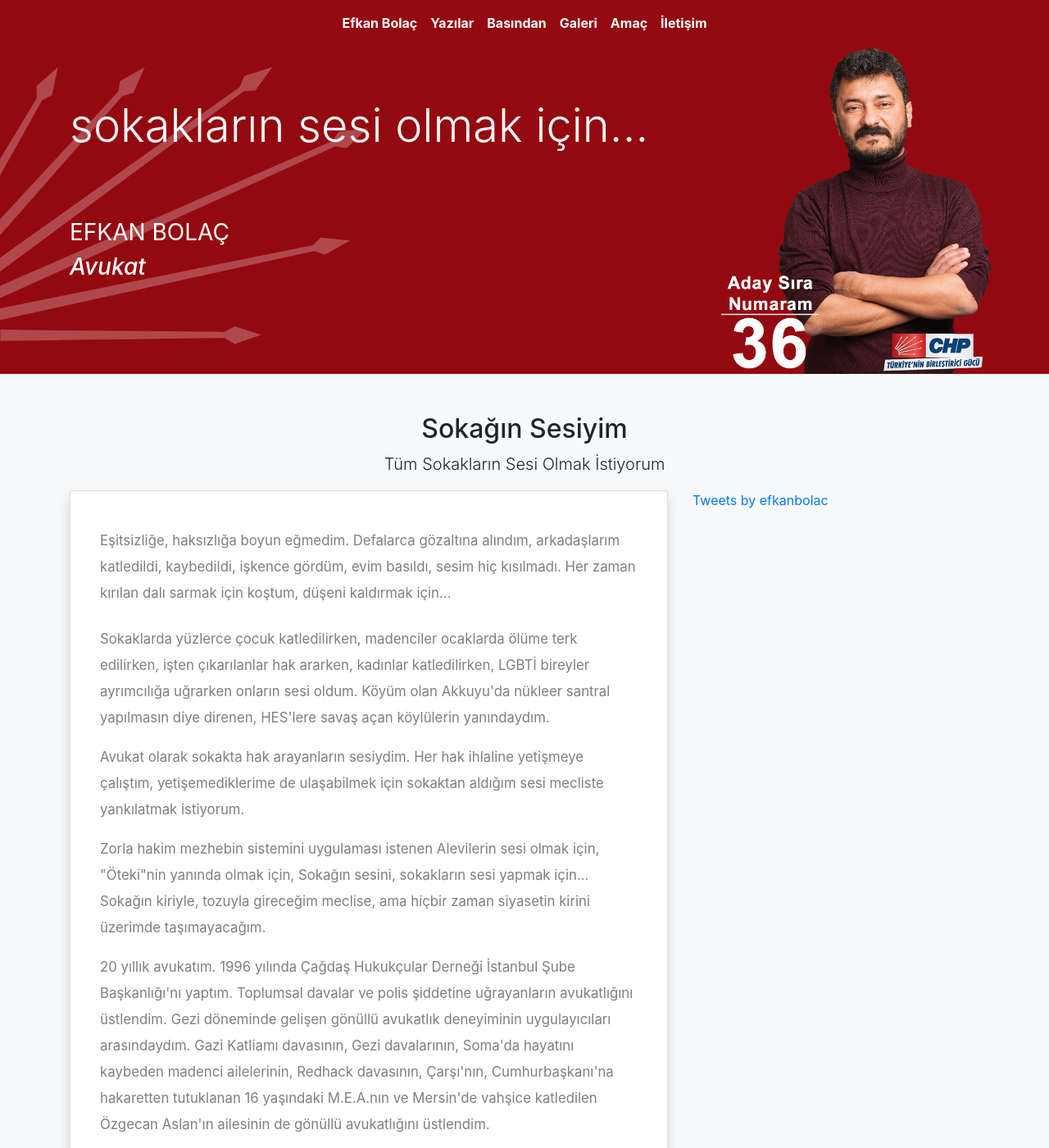
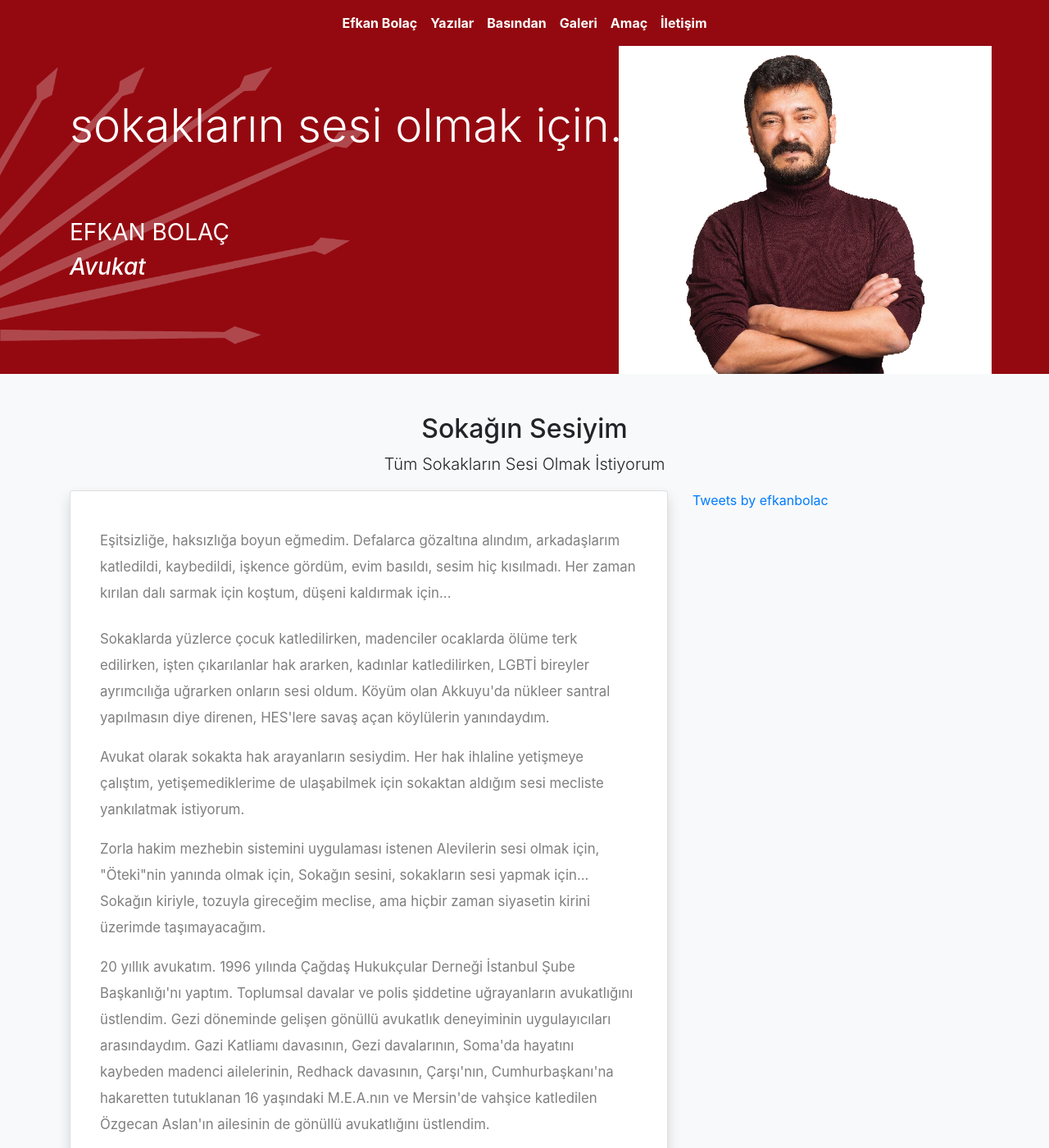
Before and after one commit to efkanbolac/efkanbolac.com, a Jekyll site: the page built from index.md, in a window 1280 px wide and 1400 px high. Shown: the whole window at 82% size. Built offline with Jekyll 4.4.1, drawn with Linux system fonts in a browser that asks for light colours; nearby versions of some CDN libraries; our own code applies the rules of GitHub Pages for plain Markdown files; comment, search, counter and statistics services are not loaded.

Commit message:
Update default.html

```diff
--- a/_layouts/default.html
+++ b/_layouts/default.html
@@ -32,7 +32,7 @@
       background-size: contain;
       background-repeat: no-repeat;
       background-position-x:right;
-      background-image: url('../dosya/efkan-bolac.png');
+      background-image: url('../dosya/efkan-bolac.jpg');
     }
     </style>
   </head>
```
